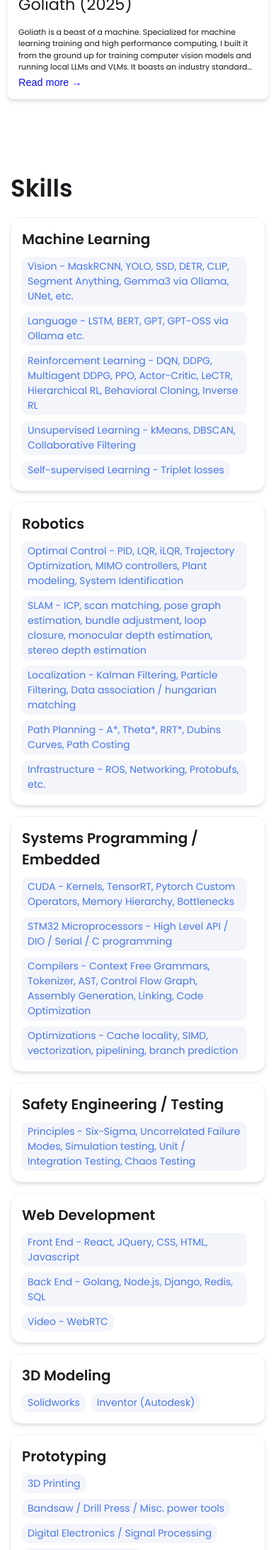
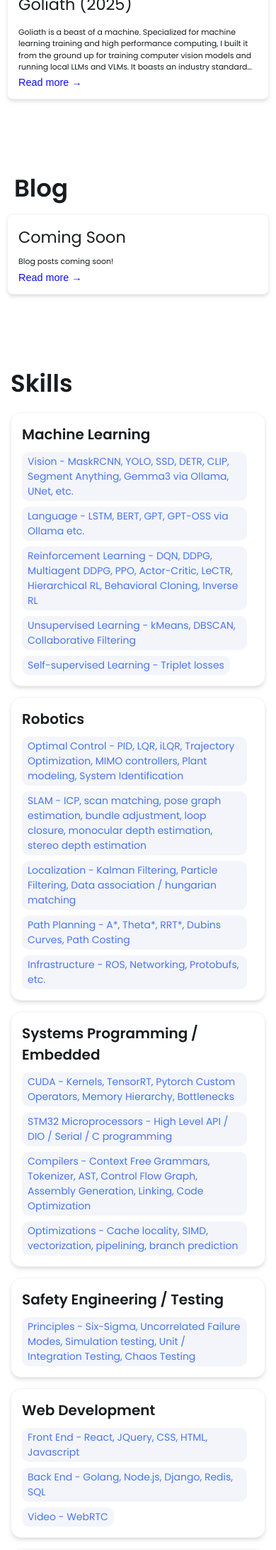
Before and after one commit to sebLopezCot/seblopezcot.github.io, a Jekyll site: the page built from index.html, in a window 390 px wide. Shown: the part 1418-3602 px from the top of the page at 71% size. Built offline with Jekyll 4.4.1, drawn with Linux system fonts in a browser that asks for light colours.

Commit message:
Attempt add blog

```diff
--- /dev/null
+++ b/_includes/blog.html
@@ -0,0 +1,23 @@
+<!-- SECTION 4: blog -->
+<section id="blog" class="blog-grid-section">
+    <h2>Blog</h2>
+
+    <div class="grid-container">
+        {% for item in site.posts %}
+    <a href="{{ item.url }}" class="blog-link">
+        <div class="blog-card">
+            {% if item['main-image'] %}
+                {% assign folder_path = item.path | split: "/" | slice: 0, 2 | join: "/" %}
+                {% assign image_path = "/" | append: folder_path | append: item['main-image'] %}
+                <img src="{{ image_path }}" alt="{{ item.title }} image">
+            {% endif %}
+            <h3 class="blog-title">{{ item.title }}</h3>
+            <p class="blog-description">{{ item.description }}</p>
+            <button class="read-more">Read more →</button>
+        </div>
+    </a>
+{% endfor %}
+    </div>
+
+
+ </section>
--- a/_includes/contact.html
+++ b/_includes/contact.html
@@ -1,4 +1,4 @@
-<!-- SECTION 4: Contact-->
+<!-- SECTION 5: Contact-->
 <section id="contact" class= "contact-section">
     <h2>Contact</h2>
     Feel free to send me an email at slcot@alum.mit.edu .
--- a/_includes/navbar.html
+++ b/_includes/navbar.html
@@ -11,6 +11,9 @@
         </a>
         <a href="/projects/">
             <span>Projects</span>
+        </a>
+        <a href="/blog/">
+            <span>Blog</span>
         </a>
         <!-- <a href="{{site.resume-url}}" target="_blank" rel="noopener noreferrer">
             <span>Resume</span>
@@ -30,6 +33,9 @@
         <a href="/projects/">
             <span>Projects</span>
         </a>
+        <a href="/blog/">
+            <span>Blog</span>
+        </a>
         <!-- <a href="{{site.resume-url}}" target="_blank" rel="noopener noreferrer">
             <span>Resume</span>
         </a> -->
--- /dev/null
+++ b/_posts/2025-01-01-coming-soon.md
@@ -0,0 +1,7 @@
+---
+layout: post
+title: Coming Soon
+description: Blog posts coming soon!
+---
+
+Coming soon!
--- a/css/styles.css
+++ b/css/styles.css
@@ -376,6 +376,100 @@ nav .mobile-nav {
     text-decoration: underline;
 }
 
+/*SECTION 4: BLOG GRID */
+.blog-grid-section {
+    margin-bottom: 100px;
+    margin-top: 50px;
+    display:flex;
+    flex-direction: column;
+    justify-content: center;
+   }
+
+.blog-grid-section h2{
+    font-size: 34px;
+    margin-bottom: 10px;
+    padding: 0 10px;
+}
+
+.blog-grid-section .grid-container {
+    display: grid;
+    grid-template-columns: repeat(auto-fit, minmax(450px, 1fr));
+    gap: 25px;
+    width: 100%;
+    margin: 0 auto;
+    align-items: stretch;
+
+}
+
+.blog-grid-section .blog-link {
+    text-decoration: none;
+    color: inherit;
+    display: inline-block;
+}
+
+.blog-grid-section .grid-container .blog-link .blog-card {
+    display: flex;
+    flex-direction: column;
+    width: 100%;
+    height: 100%; /* Take full height of grid cell */
+    box-sizing: border-box;
+    padding: 15px;
+    background: var(--background-color);
+    box-shadow: 0 4px 6px -1px rgba(0, 0, 0, 0.1),
+                0 2px 4px -1px rgba(0, 0, 0, 0.06);
+    border-radius: 8px;
+    border: 1px solid rgba(0, 0, 0, 0.05);
+    transition: all 0.3s ease;
+    overflow: hidden;
+}
+
+.blog-card img {
+    width: 100%;
+    max-width: 100%;
+    aspect-ratio: 3/1;
+    object-fit: cover;
+    display: block;
+    border-radius: 6px;
+    margin-bottom: 10px;
+}
+
+.blog-card .blog-title {
+    font-size: 1.4em;
+    text-decoration: none;
+    transition: color 0.3s ease;
+    margin-bottom: 10px
+}
+
+.blog-card .blog-title:hover {
+    text-decoration: underline;
+}
+
+.blog-card .blog-description {
+    display: -webkit-box;
+    -webkit-line-clamp: 4;
+    line-clamp: 4px;
+    -webkit-box-orient: vertical;
+    overflow: hidden;
+    text-overflow: ellipsis;
+    word-break: break-word;
+    line-height: 1.5;
+    max-height: calc(1.5em * 4);
+}
+
+.blog-card .read-more {
+    background-color: transparent;
+    border: none;
+    color: var(--highlight-color);
+    cursor: pointer;
+    font-size: 0.9em;
+    margin-top: 5px;
+    text-align: start;
+}
+
+.blog-card .read-more:hover {
+    text-decoration: underline;
+}
+
 
 
 /* SECTION 3: SKILLS */
@@ -437,7 +531,7 @@ nav .mobile-nav {
 }
 
 
-/* SECTION 4: CONTACT */
+/* SECTION 5: CONTACT */
 .contact-section {
     padding: 25px 25px;
     max-width: 600px;
@@ -768,6 +862,13 @@ footer p {
         margin: 0 auto;
     }
 
+    /*   Section 4: Blog-grid  */
+    .blog-grid-section .grid-container .blog-card {
+        max-width: 500px;
+        height: 500px;
+        margin: 0 auto;
+    }
+
 
 }
 
@@ -851,7 +952,11 @@ footer p {
     grid-template-columns: repeat(auto-fit, minmax(300px, 1fr));
     }
 
-    /*SECTION 4:Contact */
+    .blog-grid-section .grid-container {
+    grid-template-columns: repeat(auto-fit, minmax(300px, 1fr));
+    }
+
+    /*SECTION 5:Contact */
     .contact-section .group{
         flex-direction: column;
     }
@@ -929,7 +1034,7 @@ footer p {
         font-size: 16px;
     }
 
-    /*SECTION 4: Contact */
+    /*SECTION 5: Contact */
     .contact-section{
         padding: 0 20px
     }
--- a/index.html
+++ b/index.html
@@ -16,5 +16,6 @@ layout: wrapper
     </a>
 </div>
 {% include projects.html%}
+{% include blog.html%}
 {% include skills.html%}
 {% include contact.html%}
```
Also changed, not shown: blog.html (added, +8 -0 lines).
